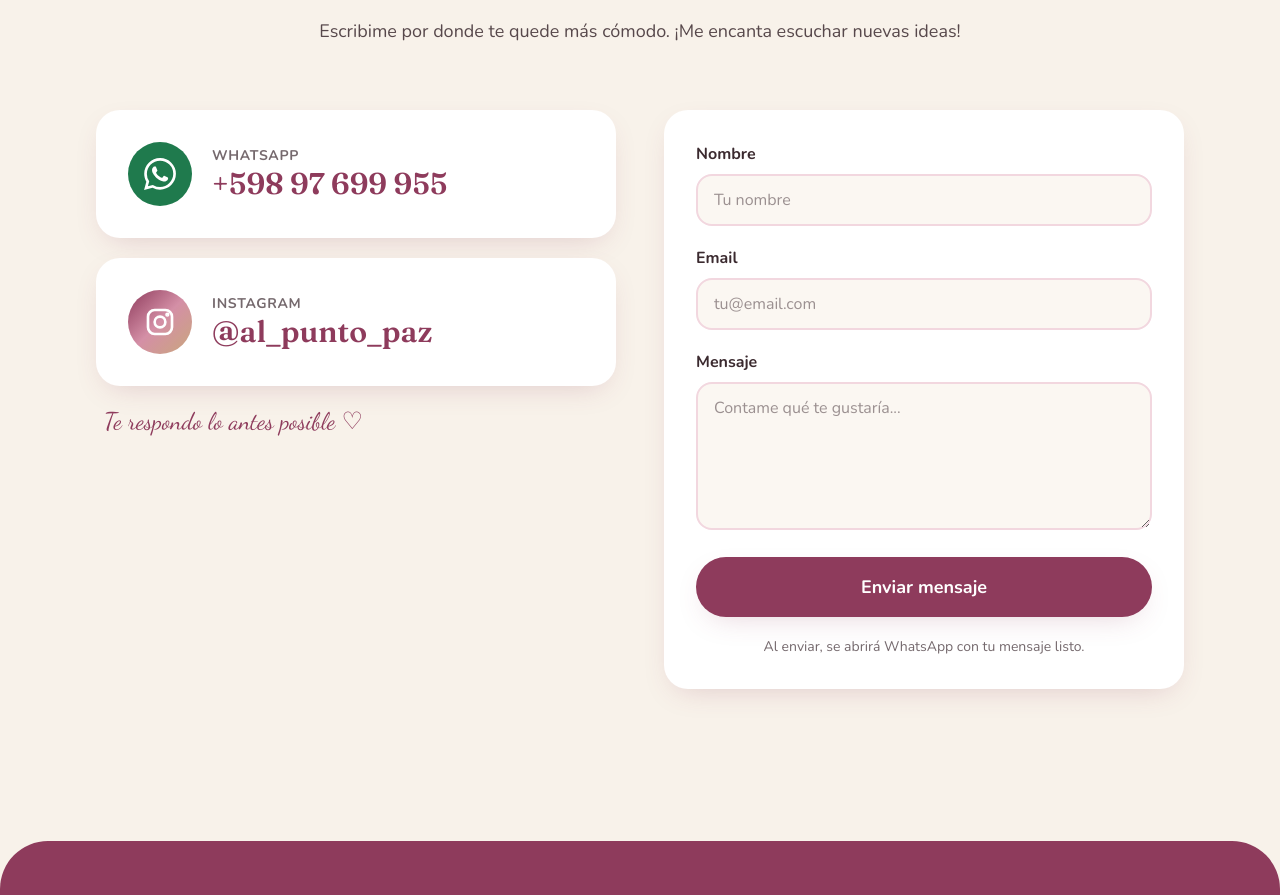
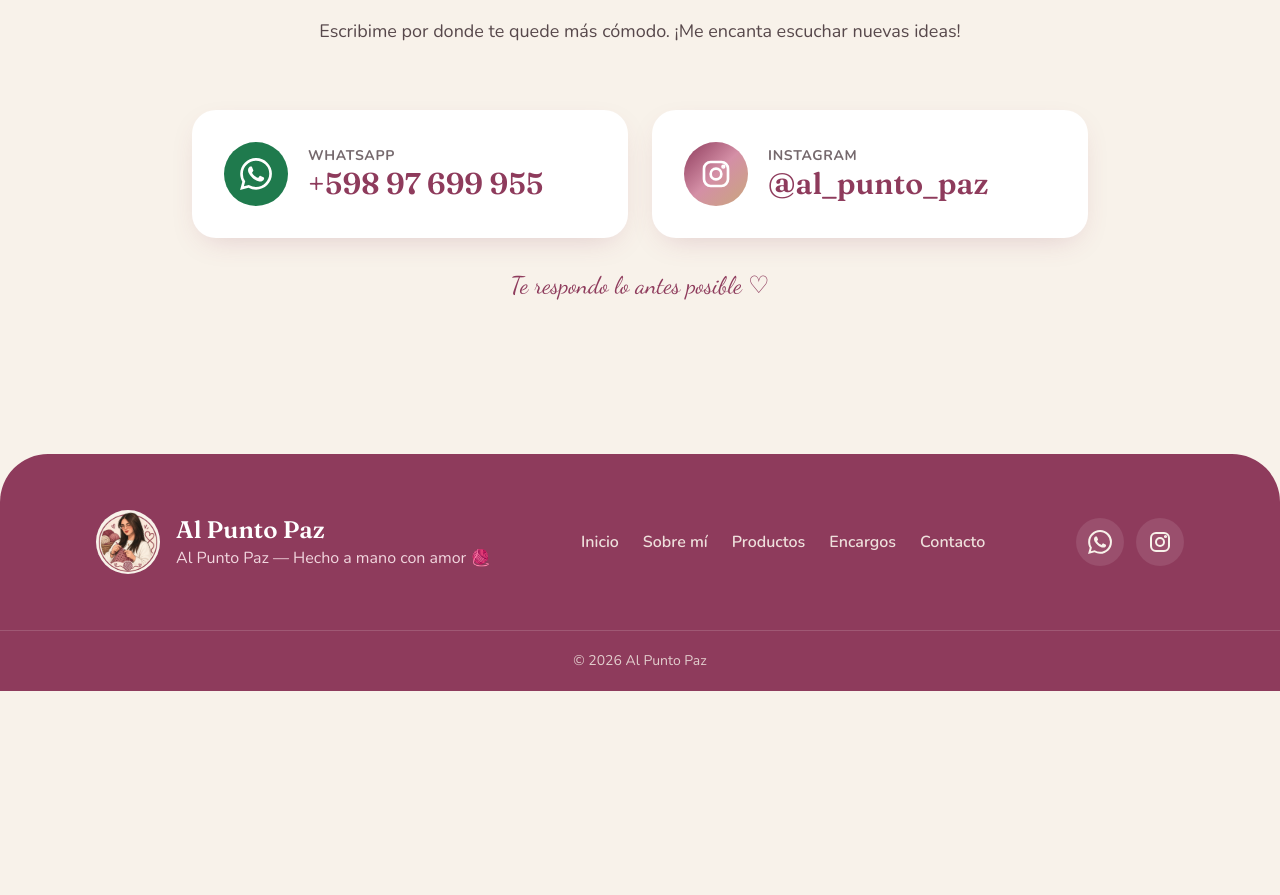
Before and after one commit to EzeeED/alpuntopaz, a Next.js app: page / in a window 1280 px wide. Shown: the part 9123-10018 px from the top of the page. After the commit the page ends 9814 px from the top, so only its background shows below. Built offline with nearby package versions, Linux system fonts and the light colour scheme; no server answers.

Commit message:
Quitar el formulario de contacto
La sección Contacto queda con las tarjetas de WhatsApp e Instagram
centradas.

Co-Authored-By: Claude Opus 5.5 <noreply@anthropic.com>
Claude-Session: https://claude.ai/code/session_01P5u6ZB8XouQtLgSNDzKELw

```diff
--- a/components/Contact.tsx
+++ b/components/Contact.tsx
@@ -1,42 +1,18 @@
-"use client";
-
-import { useState } from "react";
 import { INSTAGRAM_URL, INSTAGRAM_USER, WHATSAPP_DISPLAY, waLink } from "@/lib/site";
 import SectionTitle from "./SectionTitle";
 import Reveal from "./Reveal";
 import { InstagramIcon, WhatsAppIcon } from "./Icons";
 
-const inputClass =
-  "mt-2 w-full rounded-2xl border-2 border-rosa-claro bg-crema/60 px-4 py-3 text-tinta placeholder:text-tinta/50 transition focus:border-vino focus:bg-white focus:outline-none";
-
 export default function Contact() {
-  const [sent, setSent] = useState(false);
-
-  // Sin backend: el formulario arma un mensaje y lo abre en WhatsApp.
-  function handleSubmit(e: React.FormEvent<HTMLFormElement>) {
-    e.preventDefault();
-    const data = new FormData(e.currentTarget);
-    const message = `Hola Al Punto Paz! Soy ${data.get("nombre")} (${data.get("email")}).\n\n${data.get("mensaje")}`;
-    window.open(waLink(message), "_blank", "noopener,noreferrer");
-    setSent(true);
-    e.currentTarget.reset();
-  }
-
   return (
     <section id="contacto" aria-labelledby="contacto-titulo" className="section">
       <SectionTitle id="contacto-titulo" eyebrow="Contacto" title="¿Charlamos?">
         Escribime por donde te quede más cómodo. ¡Me encanta escuchar nuevas ideas!
       </SectionTitle>
 
-      <div className="grid gap-8 lg:grid-cols-2 lg:gap-12">
-        <div className="flex flex-col gap-5">
+      <div className="mx-auto grid max-w-4xl gap-5 md:grid-cols-2 md:gap-6">
         <Reveal>
-            <a
-              href={waLink()}
-              target="_blank"
-              rel="noopener noreferrer"
-              className="card flex items-center gap-5 p-6 sm:p-8"
-            >
+          <a href={waLink()} target="_blank" rel="noopener noreferrer" className="card flex items-center gap-5 p-6 sm:p-8">
             <span className="grid h-16 w-16 shrink-0 place-items-center rounded-full bg-[#1F7A4D] text-white">
               <WhatsAppIcon className="h-8 w-8" />
             </span>
@@ -57,38 +33,11 @@ export default function Contact() {
             </span>
           </a>
         </Reveal>
-          <Reveal delay={200}>
-            <p className="px-2 font-script text-2xl text-vino">Te respondo lo antes posible ♡</p>
-          </Reveal>
       </div>
 
-        <Reveal delay={150}>
-          <form onSubmit={handleSubmit} className="rounded-3xl bg-white p-6 shadow-suave sm:p-8">
-            <div className="space-y-5">
-              <div>
-                <label htmlFor="nombre" className="font-bold">Nombre</label>
-                <input id="nombre" name="nombre" type="text" required autoComplete="name" placeholder="Tu nombre" className={inputClass} />
-              </div>
-              <div>
-                <label htmlFor="email" className="font-bold">Email</label>
-                <input id="email" name="email" type="email" required autoComplete="email" placeholder="tu@email.com" className={inputClass} />
-              </div>
-              <div>
-                <label htmlFor="mensaje" className="font-bold">Mensaje</label>
-                <textarea id="mensaje" name="mensaje" required rows={5} placeholder="Contame qué te gustaría..." className={`${inputClass} resize-y`} />
-              </div>
-              <button type="submit" className="btn-primary w-full py-4 text-lg">
-                Enviar mensaje
-              </button>
-              <p role="status" className="text-center text-sm text-tinta/70">
-                {sent
-                  ? "¡Gracias! Se abrió WhatsApp con tu mensaje listo para enviar."
-                  : "Al enviar, se abrirá WhatsApp con tu mensaje listo."}
-              </p>
-            </div>
-          </form>
+      <Reveal delay={200}>
+        <p className="mt-8 text-center font-script text-2xl text-vino">Te respondo lo antes posible ♡</p>
       </Reveal>
-      </div>
     </section>
   );
 }
```
Also changed, not shown: 1 other file (tests, documents, lock files or other folders). Lines whose indentation alone changed are shown as unchanged.
